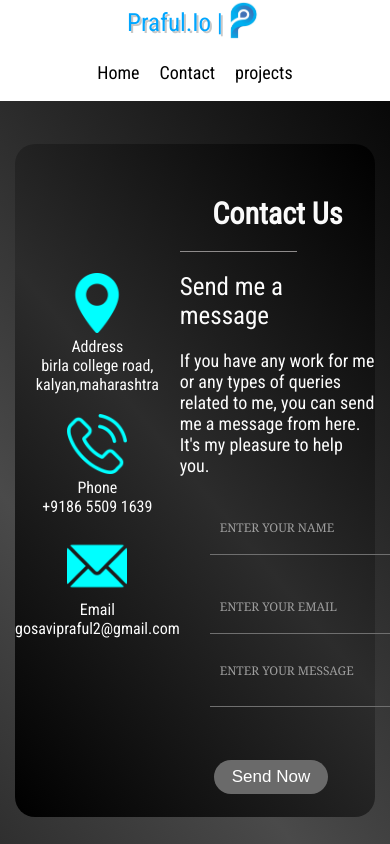
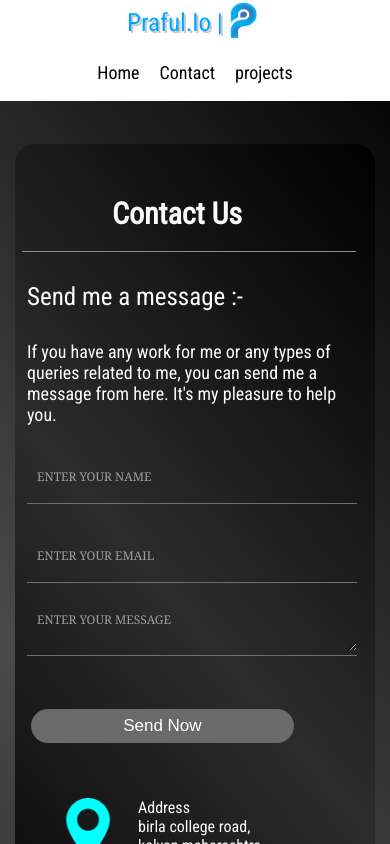
Before and after one commit to praful-36/Portfolio-Website, a React (Vite) app: page /Portfolio_Website/contact in a window 390 px wide. Shown: the top 844 px of the page. Built offline with nearby package versions, Linux system fonts and the light colour scheme.

Commit message:
Description of changes

```diff
--- a/src/App.css
+++ b/src/App.css
@@ -922,9 +922,32 @@ body {
   /* -------------------------------contact-us------------------------------------------ */
 
   @media (max-width: 768px) {
+    .contact-container {
+      flex-direction: column;
+      align-items: center;
+      margin: 5rem 15px 0 15px;
+    }
 
-    .contact-container {
-      margin: 5rem 15px 0 15px;
+    .contact-left .left-side {
+      margin: 0;
+    }
+
+    .sm-info{
+      display: flex;
+      text-align: start;
+    }
+
+    .contact-left {
+      order: 2;
+      width: 100%;
+      text-align: center;
+      margin: 2rem 0;
+    }
+
+    .contact-right {
+      order: 1;
+      width: 100%;
+      margin-top: 2rem;
     }
 
     .contact-container h3 {
@@ -933,33 +956,16 @@ body {
       margin: 0;
     }
 
-    .contact-left .left-side {
-      margin: 2rem 0;
-      padding: 0;
-    }
-
-    .contact-right {
-      width: auto;
-      height: auto;
-      position: static;
-      margin-top: 2rem;
-    }
-
     .contact-right .topic-text {
-      margin: 20px 0 0;
       width: auto;
     }
 
     .contact-right p {
       width: auto;
-      margin: 20px 0;
       font-size: 18px;
     }
 
-    .input-box input::placeholder {
-      font-size: 12px;
-    }
-
+    .input-box input::placeholder,
     textarea::placeholder {
       font-size: 12px;
     }
@@ -967,6 +973,10 @@ body {
     .input-box input,
     textarea {
       width: 80%;
+    }
+
+    .input-box {
+      width: auto;
     }
 
     .form-control {
@@ -982,18 +992,12 @@ body {
       font-size: 17px;
     }
 
-    .form-hrline {
-      max-width: 60%;
-      margin: 0;
-    }
-
     .confirmation-message {
       display: none;
     }
   }
 
   @media (max-width: 1200px) {
-
     #contact-us {
       display: flex;
       justify-content: center;
--- a/src/Components/Contact.jsx
+++ b/src/Components/Contact.jsx
@@ -63,21 +63,27 @@ const Contact = () => {
         <div className="contact-container">
           <div className="contact-left">
             <div className="left-side">
-              <div className="address-details">
+              <div className="address-details sm-info">
                 <img src={images.address} alt="" className="contact-img" />
+                <div className="">
                 <div className="topic">Address</div>
                 <div className="text-one">birla college road,</div>
                 <div className="text-two"> kalyan,maharashtra</div>
+                </div>
               </div>
-              <div className="phone-details">
+              <div className="phone-details sm-info">
                 <img src={images.phone} alt="" className="contact-img" />
+                <div className="">
                 <div className="topic">Phone</div>
                 <div className="text-one">+9186 5509 1639</div>
+                </div>
               </div>
-              <div className="email-details">
+              <div className="email-details sm-info">
                 <img src={images.email} alt="" className="contact-img" />
+                <div className="">
                 <div className="topic">Email</div>
                 <div className="text-one">gosavipraful2@gmail.com</div>
+                </div>
               </div>
             </div>
           </div>
@@ -89,7 +95,7 @@ const Contact = () => {
 
             <hr className="form-hrline" />
 
-            <div className="topic-text">Send me a message</div>
+            <div className="topic-text">Send me a message :-</div>
             <p>
               If you have any work for me or any types of queries related to me, you can send me a message from here.
               It's my pleasure to help you.
```
